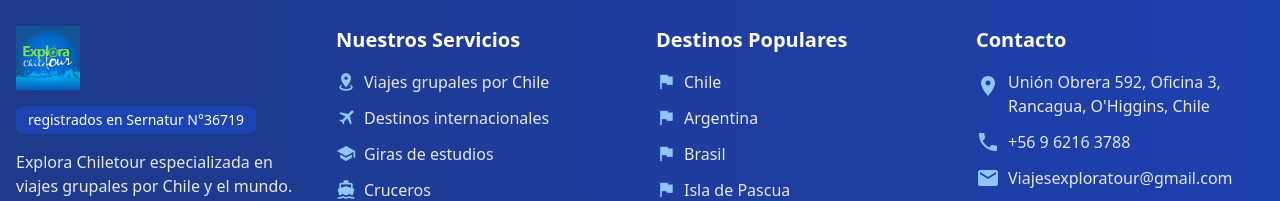
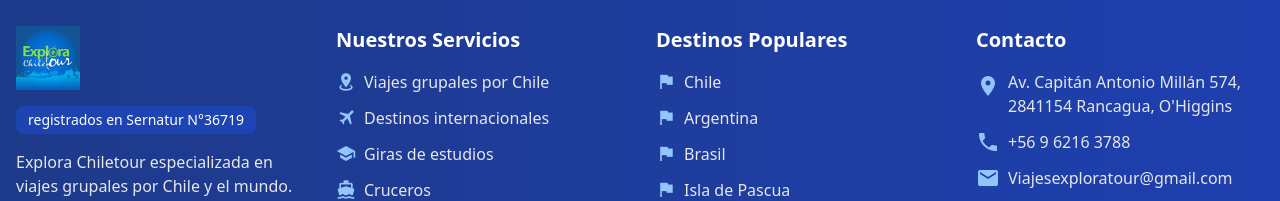
Before and after one commit to buguenocesar92/agencia-explora-chile-tour-front, a Nuxt app: page /wizard in a window 1280 px wide. Shown: the part 1564-1765 px from the top of the page. Built offline with nearby package versions, Linux system fonts and the light colour scheme; what vue3-form-wizard would draw is missing.

Commit message:
feat: Update contact address in footer for improved accuracy

```diff
--- a/components/Footers/Footer.vue
+++ b/components/Footers/Footer.vue
@@ -86,7 +86,7 @@
           <ul class="space-y-3">
             <li class="flex items-start">
               <v-icon class="mr-2 mt-1 text-blue-300">mdi-map-marker</v-icon>
-              <span class="text-gray-200">Unión Obrera 592, Oficina 3, Rancagua, O'Higgins, Chile</span>
+              <span class="text-gray-200">Av. Capitán Antonio Millán 574, 2841154 Rancagua, O'Higgins</span>
             </li>
             <li class="flex items-center">
               <v-icon class="mr-2 text-blue-300">mdi-phone</v-icon>
```
